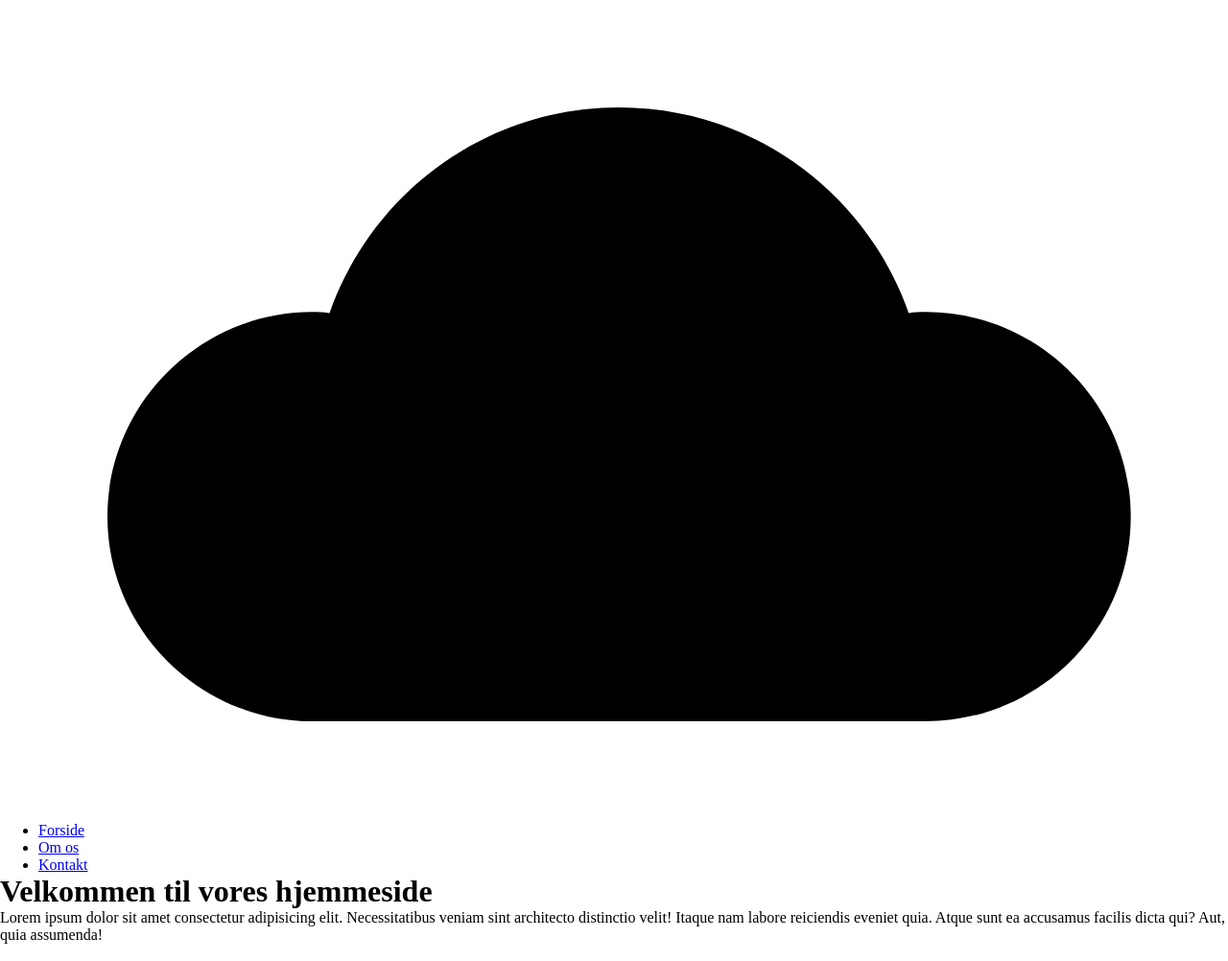
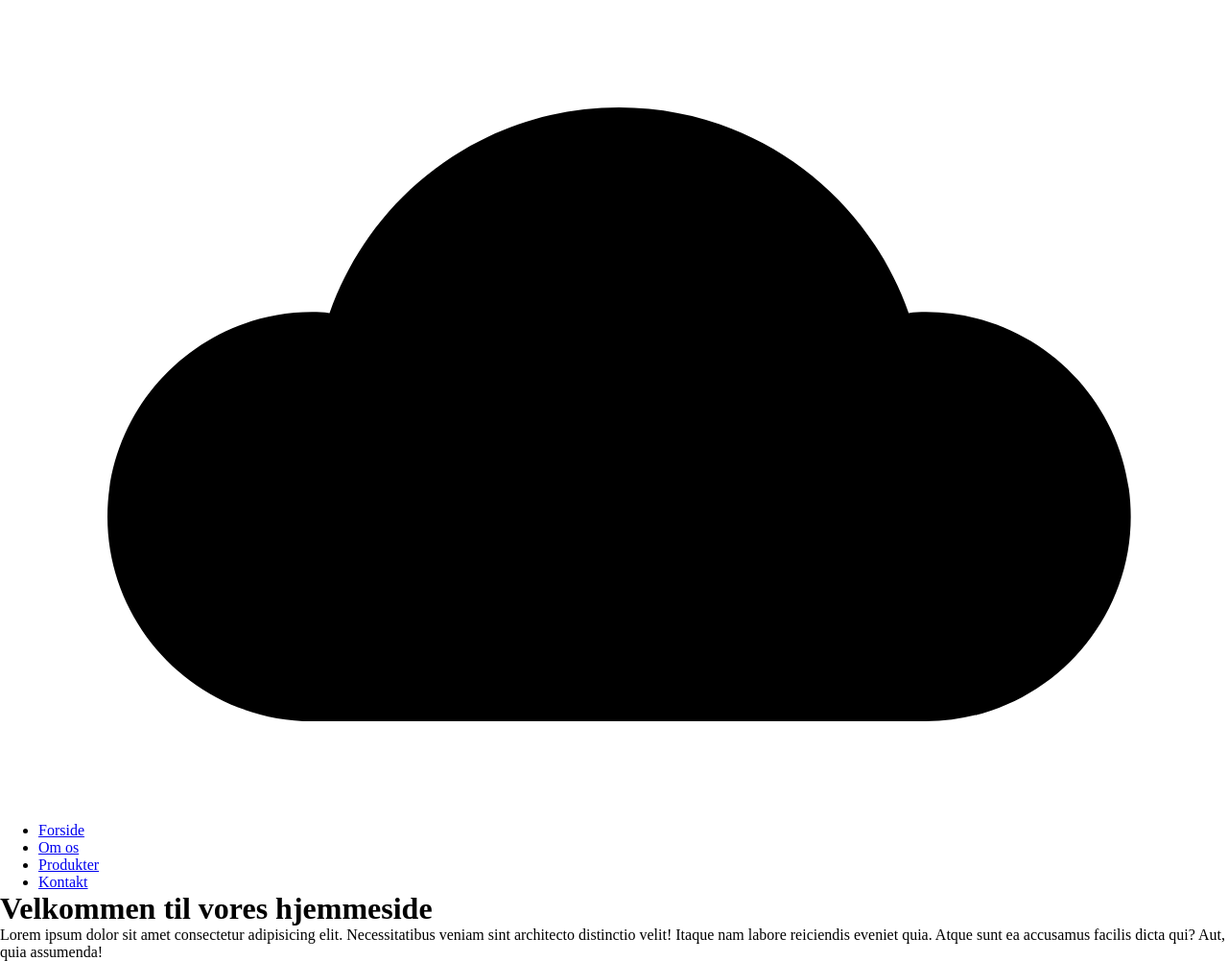
Before and after one commit to nera-iba/test-git-b, a plain HTML site: page index.html in a window 1280 px wide. Shown: the whole page at 96% size. Drawn offline with Linux system fonts and the light colour scheme.

Commit message:
det er en test

```diff
--- a/index.html
+++ b/index.html
@@ -19,6 +19,7 @@
       <ul>
         <li><a href="#">Forside</a></li>
         <li><a href="#">Om os</a></li>
+        <li><a href="#">Produkter</a></li>
         <li><a href="#">Kontakt</a></li>
         </ul>
     </nav>
```
